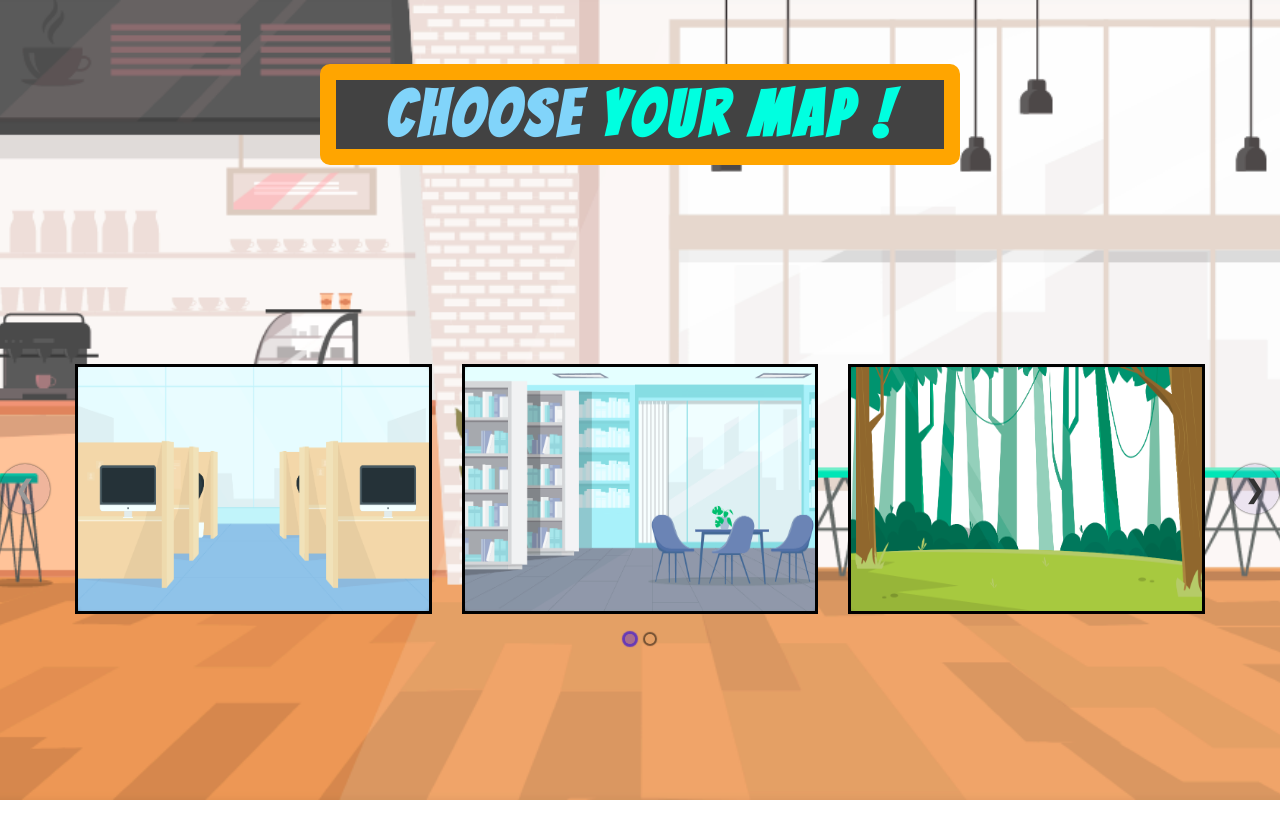
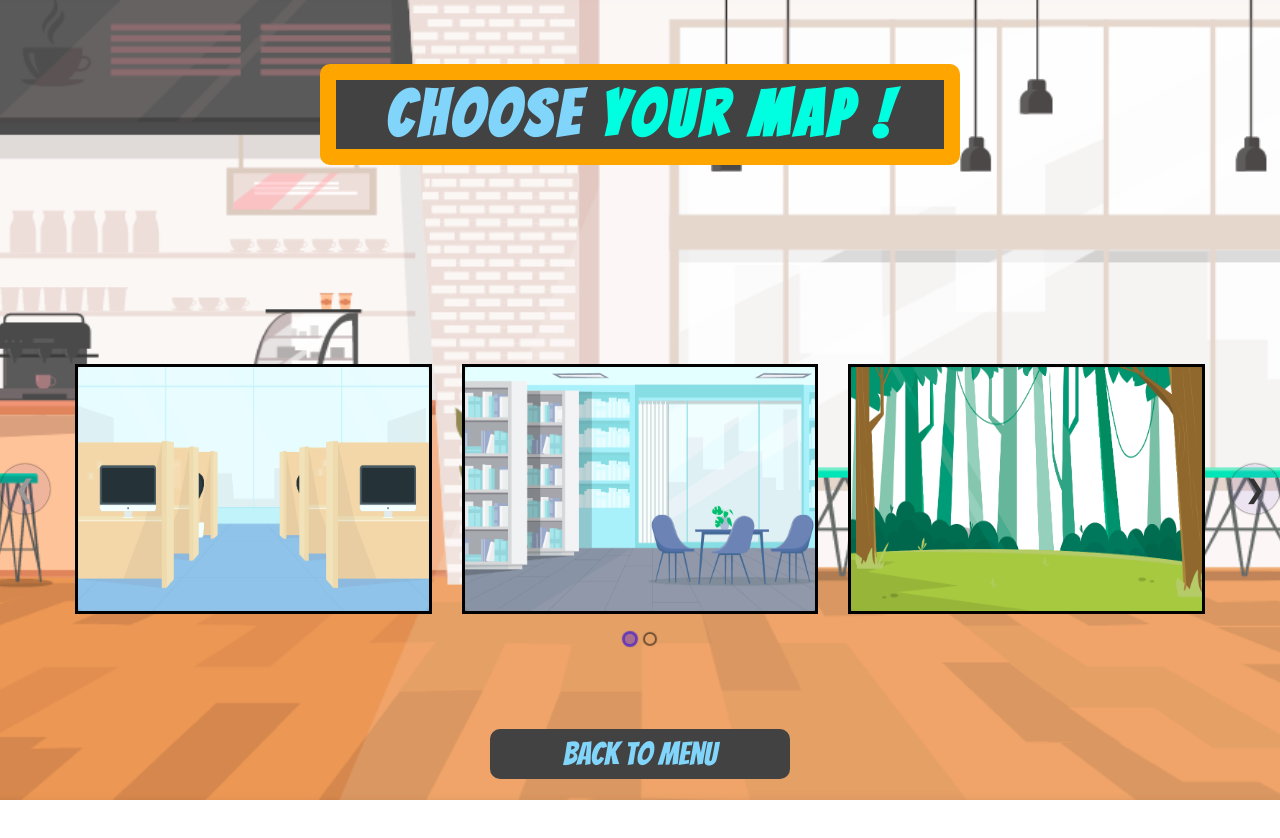
Before and after one commit to eddymandran/stay-alive-hackathon2, a React (Create React App) app: page /ChooseMap in a window 1280 px wide. Shown: the top 838 px of the page. Built offline with nearby package versions, Linux system fonts and the light colour scheme.

Commit message:
add button back home

```diff
--- a/src/Components/ChooseMap.js
+++ b/src/Components/ChooseMap.js
@@ -17,7 +17,10 @@ const breakPoints = [
   { width: 1200, itemsToShow: 4 },
 ];
 
-function ChooseMap() {
+function ChooseMap(props) {
+  const handleBackHomeClick = () => {
+    props.history.push("/");
+  };
   return (
     <div className="choosemap-body">
       <div className="titleChoooseMapContainer">
@@ -48,6 +51,11 @@ function ChooseMap() {
             <img style={{ width: "100%", height: "100%" }} src={Salle} />
           </Item>
         </Carousel>
+        <form className="choosemap-form">
+          <button onClick={handleBackHomeClick} className="button-back">
+            back to menu
+          </button>
+        </form>
       </div>
     </div>
   );
--- a/src/Styles/ChooseMap.scss
+++ b/src/Styles/ChooseMap.scss
@@ -31,11 +31,39 @@
   background-position: center;
   height: 100vh;
   padding-top: 5%;
+  overflow: hidden;
 }
 .App img {
   border: 3px solid black;
 }
 
+.App img:hover {
+  cursor: pointer;
+}
+
 .App {
   height: 100%;
+  padding-bottom: 5%;
 }
+
+.button-back {
+  width: 300px;
+  text-align: center;
+  height: 50px;
+  display: block;
+  margin: auto;
+  background-color: #424242;
+  border: 3px solid #424242;
+  border-radius: 10px;
+  font-family: "Bangers", cursive;
+  color: #81d4fa;
+  font-size: 2rem;
+}
+
+.button-back:hover {
+  cursor: pointer;
+}
+
+.choosemap-form {
+  padding-top: 80px;
+}
```
